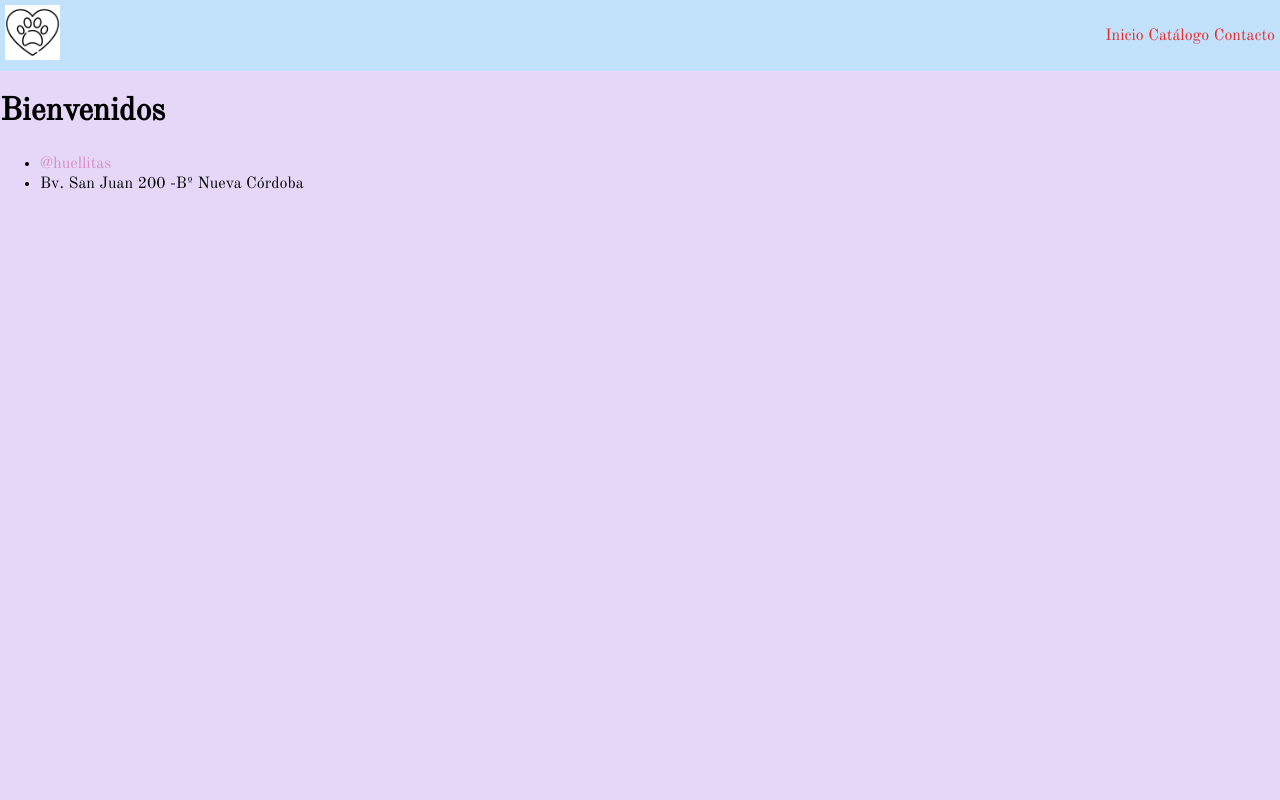
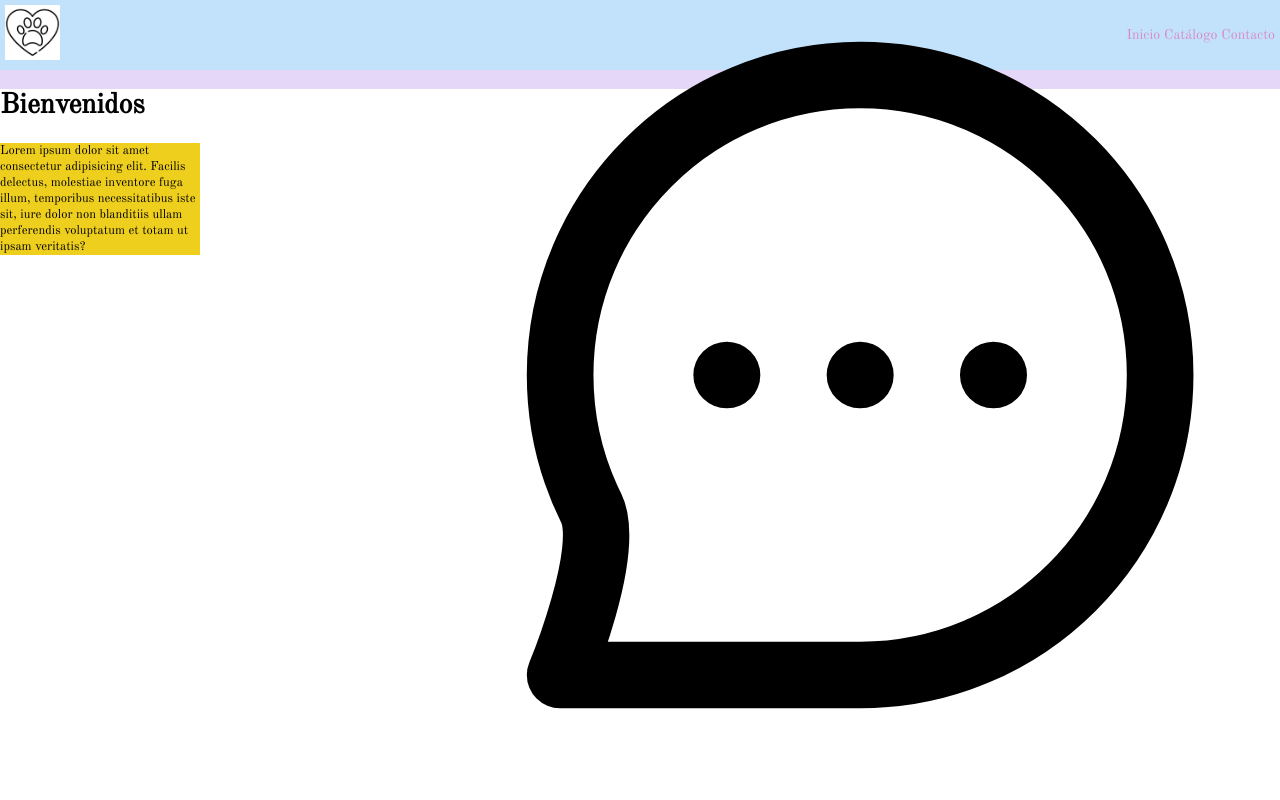
Before and after one commit to delgadosofiaguada-jpg/Delgado.Clases.APPWEB, a website: page CLASE12(21.09)/src/index.html in a window 1280 px wide. Shown: the top 800 px of the page. Drawn offline with Linux system fonts and the light colour scheme.

Commit message:
Avances clase 12

```diff
--- a/CLASE12(21.09)/package.json
+++ b/CLASE12(21.09)/package.json
@@ -4,7 +4,7 @@
   "description": "",
   "main": "index.js",
   "scripts": {
-    "test": "echo \"Error: no test specified\" && exit 1"
+    "dev": "five-server"
   },
   "keywords": [],
   "author": "",
--- a/CLASE12(21.09)/src/index.html
+++ b/CLASE12(21.09)/src/index.html
@@ -26,6 +26,9 @@
     </header>
     <main class="contenido-principal">
         <h1>Bienvenidos</h1>
+        <p class="parrafo">
+            Lorem ipsum dolor sit amet consectetur adipisicing elit. Facilis delectus, molestiae inventore fuga illum, temporibus necessitatibus iste sit, iure dolor non blanditiis ullam perferendis voluptatum et totam ut ipsam veritatis?
+        </p>
     </main>
 
     <footer class="pie-principal">
@@ -38,6 +41,11 @@
             <li>
                 Bv. San Juan 200 -Bº Nueva Córdoba
             </li>
+            <li class="mensajeria">
+                <a href="https://wa.me?" aria-label="enlace al whatsaap" target="_nueva">
+                    <img src="./recursos/imagenes/logo.svg" alt="Icono mensajeria">
+                </a>
+            </li>
         </ul>
     </footer>
 
--- a/CLASE12(21.09)/src/recursos/estilos/index.css
+++ b/CLASE12(21.09)/src/recursos/estilos/index.css
@@ -22,9 +22,10 @@ selector {
 }
 
 
-/*Selectores de TIPO, prioridad, rompe cascada*/
+/*Selectores de TIPO, prioridad, rompe cascada corresponde a elemento html*/
 body{
     background-color: rgb(229, 215, 248);
+    height: 400px;
 }
 header
 {
@@ -40,13 +41,14 @@ a{
 }
 
 
-html{
+html{ /* ELEMENTO RAIZ, Afecta a todos los textos y se toma como referencia*/
     font-family: OldStandardTT, Verdana, Geneva, Tahoma, sans-serif;
+    font-size: 14px;
 }
 
 
 /*
-Selectores de CLASE
+Selectores de CLASE(Nosotros creamos el nombre)
 
 .vinculos{
     color: #c932a5;
@@ -69,25 +71,30 @@ html, body{
 .encabezado-principal {
 
     /*Afecta el comportamiento externo e interno*/
+    position: sticky;
+    top: 0px;
     display: flex;
     flex-direction:row;
     justify-content:space-between;
     align-items: center;
     background-color: #c2e2fc;
     padding: 5px;
+
 }
 
 
 .encabezado-principal a img {
     width: 55px;
 }
-.encabezado-principal .vinculos a {
-    color: #e62727;
-}
+
 /*CONTENIDO PRINCIPAL*/
 .contenido-principal{
+    background-color: #fff;
+    /*position: relative;*/
+    height: 1500px;
+}
 
-}
+
 .contenido-principal .contenedor-form{
 
     padding: 20px 20%
@@ -108,12 +115,30 @@ html, body{
     width: 100%;
 }
 
+/* SELECTOR COMBINADO */
+.contenido-principal .parrafo {
+
+    position: sticky;
+    top:100px ;
+    right: 100px;
+    font-size: 0.9rem; /* rem r:root, relativo a la raiz(html)
+    a la fuente de html lo multiplica por este valor */
+    background-color: rgb(238, 207, 30);
+    width: 200px;
+}
+
 /*PIE PRINCIPAL*/
 .pie-principal{
 
 }
 
+.pie-principal .mensajeria{
+    list-style: none;
+    position: fixed; /* toma como referencia al viewport */
+    bottom: 20px;
+    right: 20px;
 
+}
 /*ATRIBUTO
     [href]{
     }
```
Also changed, not shown: CLASE12(21.09)/src/recursos/imagenes/logo.svg (added).
